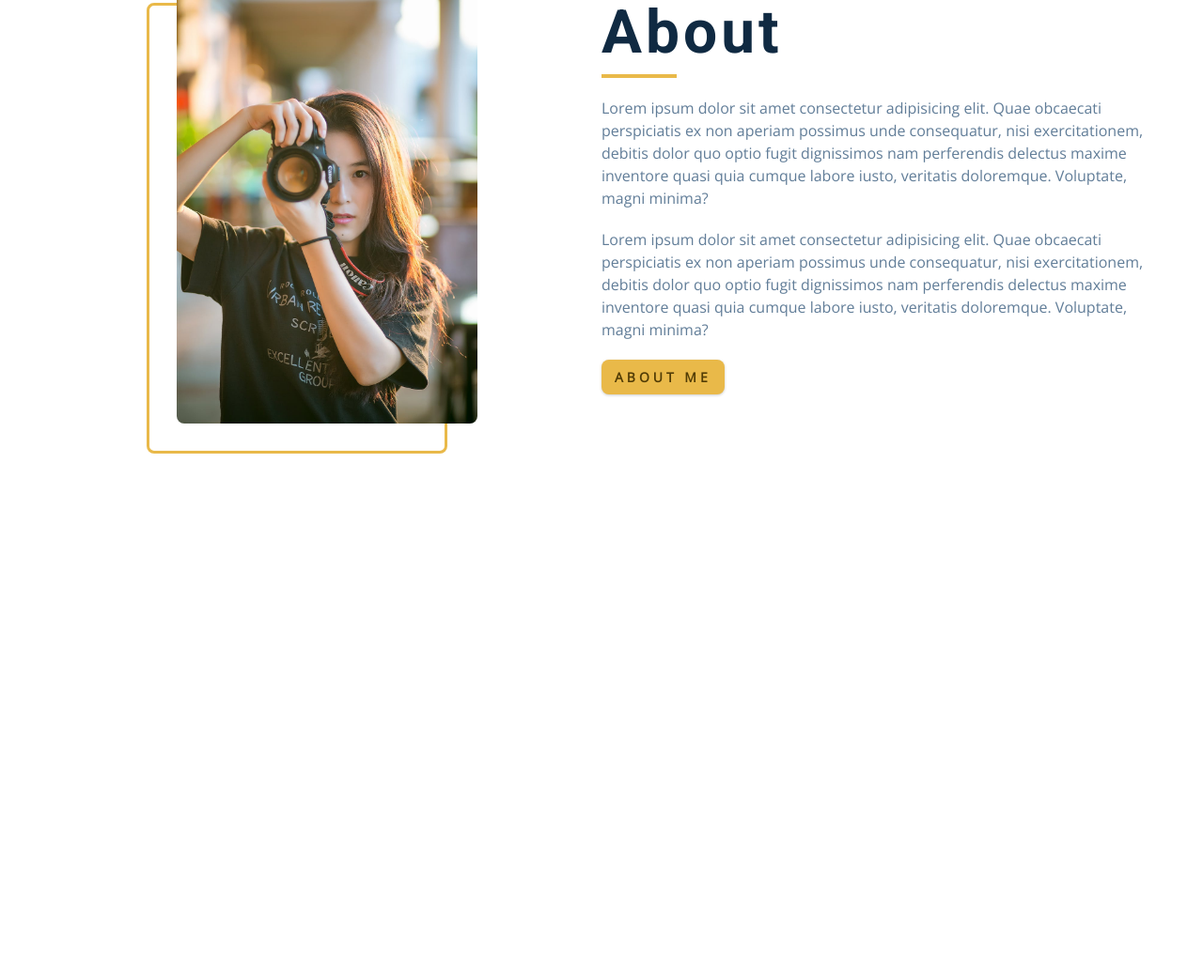
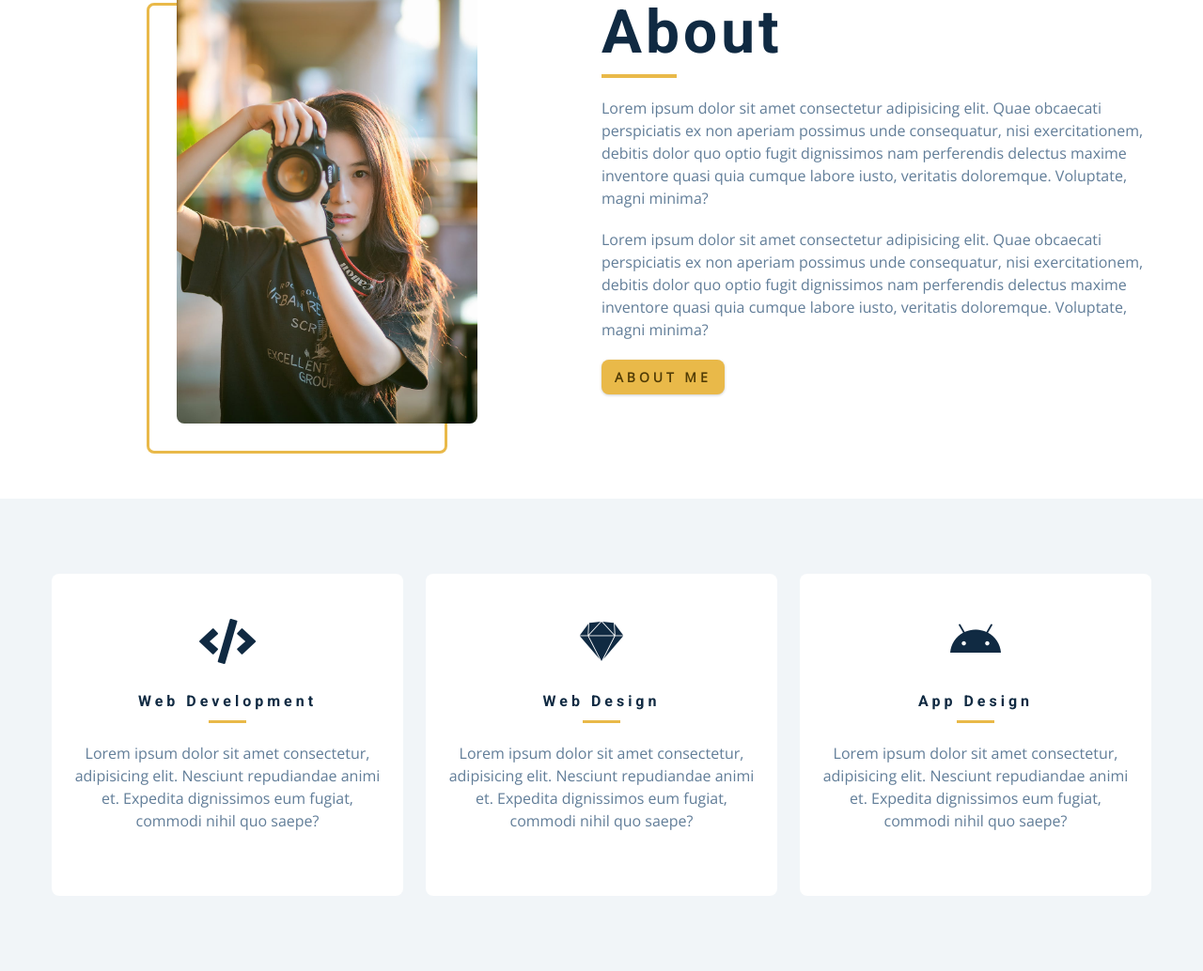
Before and after one commit to arnameti/portfolio-project-sass, a website: page up/index.html in a window 1280 px wide. Shown: the part 909-1943 px from the top of the page at 94% size. Before the commit the page ends 1440 px from the top, so only its background shows below. Drawn offline with nearby package versions, Linux system fonts and the light colour scheme.

Commit message:
building services

```diff
--- a/sass/_about.scss
+++ b/sass/_about.scss
@@ -52,3 +52,16 @@
   &__btn {
   }
 }
+
+@media screen and (max-width: 992px) {
+  .about__box {
+    grid-template-columns: 1fr;
+    grid-row-gap: 5rem;
+  }
+}
+
+@media screen and (max-width: 478px) {
+  .about__photo-box::before {
+    display: none;
+  }
+}
--- a/sass/_services.scss
+++ b/sass/_services.scss
@@ -0,0 +1,41 @@
+.services {
+  &__box {
+    height: 100%;
+    width: 100%;
+    display: grid;
+    grid-template-columns: repeat(auto-fill, minmax(374px, 1fr));
+    column-gap: 1.5rem;
+    text-align: center;
+  }
+
+  &__service {
+
+    padding: 3rem 1rem;
+    background: var(--clr-white);
+    transition: var(--transition);
+    border-radius: var(--radius);
+
+    &:hover {
+      background: var(--clr-primary-5);
+      color: var(--clr-white);
+
+      & > .underline {
+        background: var(--clr-white);
+      }
+
+      & > p {
+        color: var(--clr-white);
+      }
+    }
+
+    & > i {
+      font-size: 3rem;
+      margin-bottom: 2rem;
+    }
+
+    & > .underline {
+      width: 40px;
+      height: 3px;
+    }
+  }
+}
--- a/sass/style.scss
+++ b/sass/style.scss
@@ -3,6 +3,8 @@
 @import "sidebar";
 @import "header";
 @import "about";
+@import "services";
+
 
 @import "blog";
 @import "connect";
@@ -10,7 +12,7 @@
 @import "hero";
 @import "layout";
 @import "projects";
-@import "services";
-@import "sidebar";
+
+
 @import "skills";
 @import "timeline";
--- a/up/index.html
+++ b/up/index.html
@@ -166,6 +166,32 @@
       </div>
     </section>
     <!-- end of about -->
+    <!-- services -->
+    <section class="section services bg-grey">
+      <div class="section-center services__center">
+        <div class="services__box">
+          <article class="services__service">
+            <i class="fas fa-code"></i>
+            <h4>web development</h4>
+            <div class="underline"></div>
+            <p>Lorem ipsum dolor sit amet consectetur, adipisicing elit. Nesciunt repudiandae animi et. Expedita dignissimos eum fugiat, commodi nihil quo saepe?</p>
+          </article>
+          <article class="services__service">
+            <i class="fab fa-sketch"></i>
+            <h4>web design</h4>
+            <div class="underline"></div>
+            <p>Lorem ipsum dolor sit amet consectetur, adipisicing elit. Nesciunt repudiandae animi et. Expedita dignissimos eum fugiat, commodi nihil quo saepe?</p>
+          </article>
+          <article class="services__service">
+            <i class="fab fa-android"></i>
+            <h4>app design</h4>
+            <div class="underline"></div>
+            <p>Lorem ipsum dolor sit amet consectetur, adipisicing elit. Nesciunt repudiandae animi et. Expedita dignissimos eum fugiat, commodi nihil quo saepe?</p>
+          </article>
+        </div>
+      </div>
+    </section>
+    <!-- end of services -->
     <script src="../js/app.js"></script>
   </body>
 </html>
```
Also changed, not shown: up/css/style.css.
